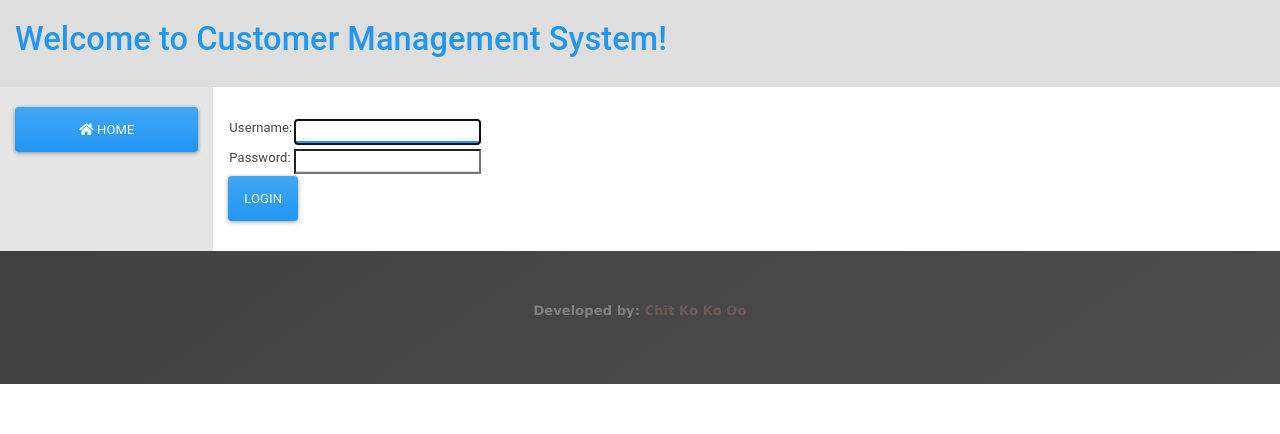
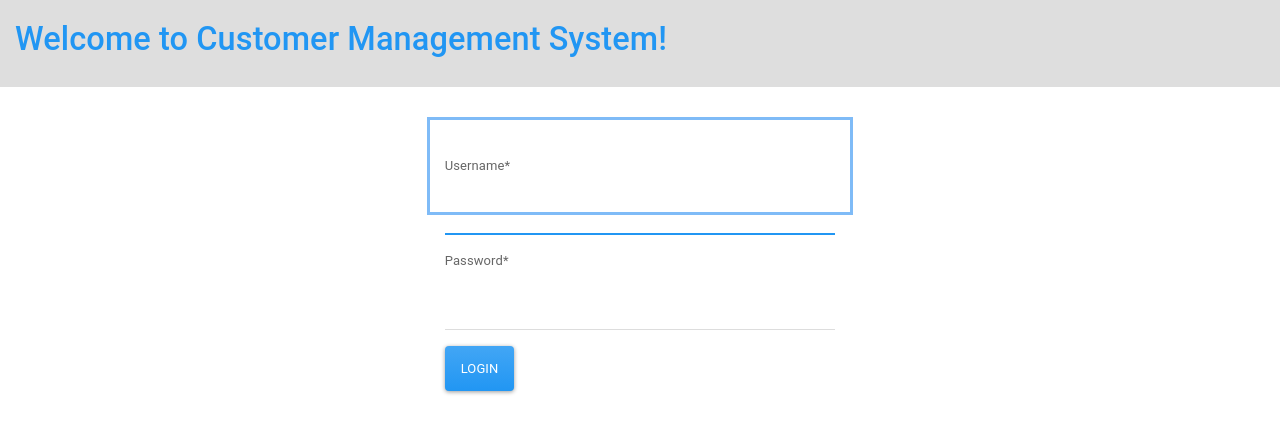
Before and after one commit to chitkokooo/customer-management-system, a Django app: page /accounts/login/ in a window 1280 px wide. Shown: the top 434 px of the page. Run offline with Django 3.2, Linux system fonts and the light colour scheme; some libraries are stand-ins or nearby versions.

Commit message:
change loginbox style

```diff
--- a/cms/customers/static/css/app.css
+++ b/cms/customers/static/css/app.css
@@ -2,7 +2,9 @@ html {
 	scroll-behavior: smooth;
 }
 .login-box {
-
+	border: solid 3px #7fbbf7;
+	margin-top: 30px;
+	padding: 20px;
 }
 
 .branding {
--- a/cms/customers/templates/customers/base_generic.html
+++ b/cms/customers/templates/customers/base_generic.html
@@ -72,7 +72,6 @@
 </html>
 
 <script src="{% static 'js/jquery-3.5.1.js' %}"></script>
-<!-- <script src="{% static 'js/popper.js' %}"></script> -->
 <script src="{% static 'js/bootstrap.bundle.min.js' %}"></script>
 <script src="{% static 'fontawesome5.13/js/all.js' %}"></script>
 {% block javascript %}
--- a/cms/templates/registration/login.html
+++ b/cms/templates/registration/login.html
@@ -1,10 +1,40 @@
-{% extends "customers/base_generic.html" %}
+<!DOCTYPE html>
+<html>
+<head>
+	<meta charset="utf-8">
+	<meta http-equiv="X-UA-Compatible" content="IE=edge">
+	<title>CMS | Login</title>
+	{% load static %}
+	{% load crispy_forms_tags %}
+	<link rel="shortcut icon" type="image/png" href="{% static 'favicon.png' %}"/>
+	<link rel="stylesheet" type="text/css" href="{% static 'css/app.css' %}">
+	<link rel="stylesheet" type="text/css" href="{% static 'css/bootstrap-materia.css' %}">
+	<link rel="stylesheet" type="text/css" href="{% static 'fontawesome5.13/css/all.css' %}">
+</head>
+<body>
+	<div class="container-fluid">
+		<div class="row">
+			<div class="col-md-12 branding">
+				{% if user.is_authenticated %}
+				<div class="text-right">
+					<div class="dropdown show">
+						<a class="dropdown-toggle" href="#" role="button" id="userdropdown" data-toggle="dropdown" aria-haspopup="true" aria-expanded="false">
+							<b>Welcome:</b> {{ user.username }}!
+						</a>
 
-{% block title %}
-	Login
-{% endblock title %}
-
-{% block content %}
+						<div class="dropdown-menu" aria-labelledby="userdropdown">
+							<p class="dropdown-item"><b>Last Login:</b><br> {{ user.last_login }}</p>
+							<a href="{% url 'customers:change-password' %}" class="dropdown-item"><i class="fa fa-key" aria-hidden="true"></i> Change Password</a>
+							<a href="{% url 'logout' %}?next={{ request.path }}" class="dropdown-item"><i class="fa fa-sign-out-alt" aria-hidden="true"></i> Logout</a>
+						</div>
+					  </div>
+				</div>
+				{% endif %}
+				<h1><a href="{% url 'customers:customer-list' %}">Welcome to Customer Management System!</a></h1>
+			</div>
+		</div>
+		<div class="row justify-content-md-center">
+			<div class="col-md-4 align-self-center login-box">
 				{% if form.errors %}
 					<p class="text-danger">Your username and password didn't match. Please try again.</p>
 				{% endif %}
@@ -17,20 +47,14 @@
 					{% endif %}
 				{% endif %}
 
-	<form action="{% url 'login' %}" method="POST" class="login-box">
+				<form action="{% url 'login' %}" method="POST" class="form-control">
 					{% csrf_token %}
-		<table class="">
-			<tr>
-				<td>{{ form.username.label_tag }}</td>
-				<td>{{ form.username }}</td>
-			</tr>
-			<tr>
-				<td>{{ form.password.label_tag }}</td>
-				<td>{{ form.password }}</td>
-			</tr>
-		</table>
+					{{ form|crispy }}
 					<input type="submit" name="submit" value="Login" class="btn btn-primary">
 					<input type="hidden" name="next" value="{{ next }}">
 				</form>
-
-{% endblock content %}
+			</div>
+		</div>
+	</div>
+</body>
+</html>
```
Lines whose indentation alone changed are shown as unchanged.
